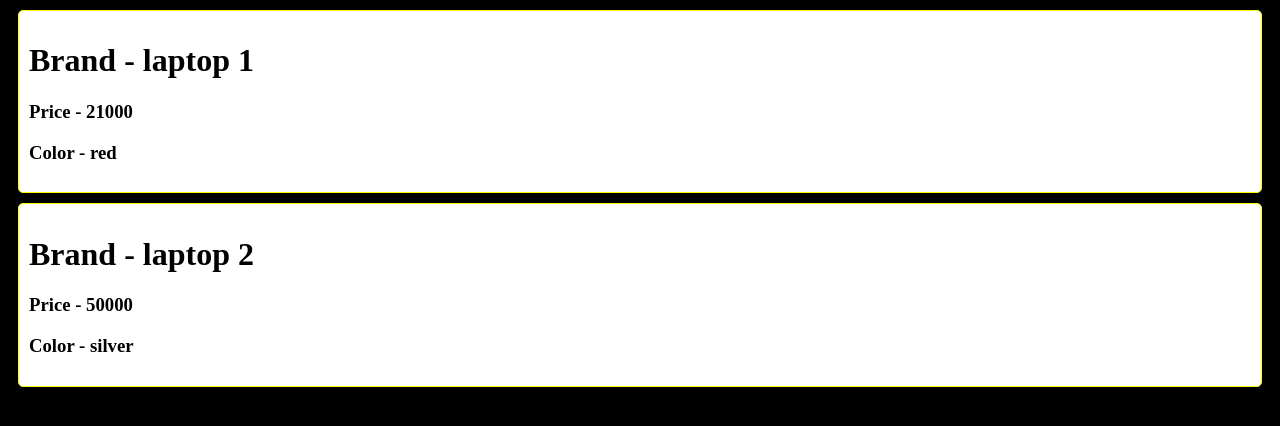
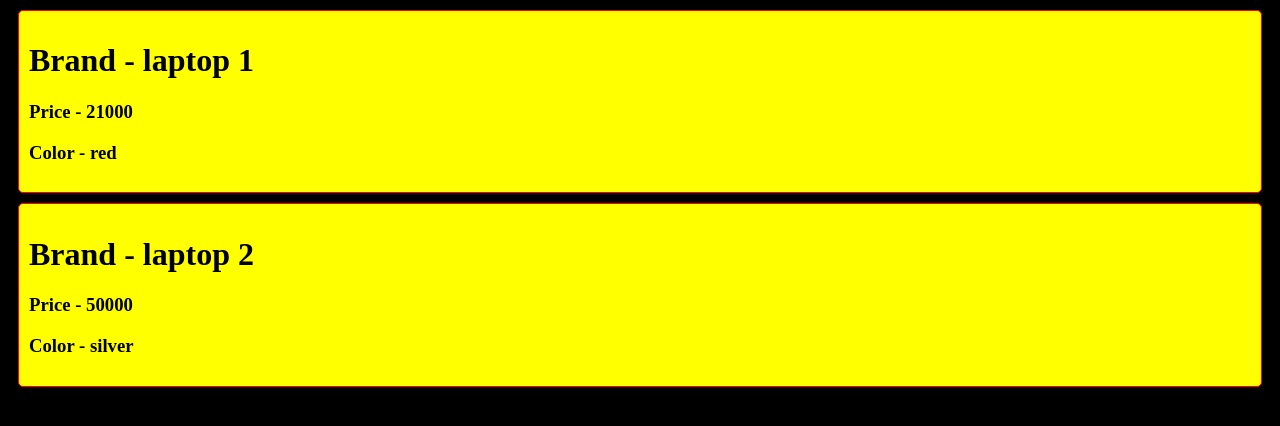
Before and after one commit to Rajan-4900/basics_React_learning, a React (Vite) app: page / in a window 1280 px wide. Shown: the top 426 px of the page. Built offline with nearby package versions, Linux system fonts and the light colour scheme.

Commit message:
internal CSS Applyed In Product component

```diff
--- a/src/components/Product.jsx
+++ b/src/components/Product.jsx
@@ -1,17 +1,31 @@
 import React from 'react';
 
 const Product = ({ name, price, color, data = {} }) => {
-  console.log(data.ram);
+  // console.log(data.ram);
+
+  // internal styling - using css classes
+  const Style = {
+    backgroundColor: 'Yellow',
+    color: 'Black',
+    padding: '10px',
+    margin: '10px',
+    border : '1px solid red',
+    borderRadius : '5px'
+  }
   return (
     // inline styling - style={{color : 'red', backgroundColor : 'black'}}
-    <div style={{
-      backgroundColor : 'white',
-      color : 'black',
-      border : '1px solid yellow',
-      margin : '10px',
-      padding : '10px',
-      borderRadius : '5px'
-    }}>
+    <div
+
+      // style={{
+      //   backgroundColor: 'white',
+      //   color: 'black',
+      //   border: '1px solid yellow',
+      //   margin: '10px',
+      //   padding: '10px',
+      //   borderRadius: '5px'
+      // }}
+      style={Style}
+    >
       <h1>Brand - {name}</h1>
       <h3>Price - {price}</h3>
       <h3>Color - {color}</h3>
```
